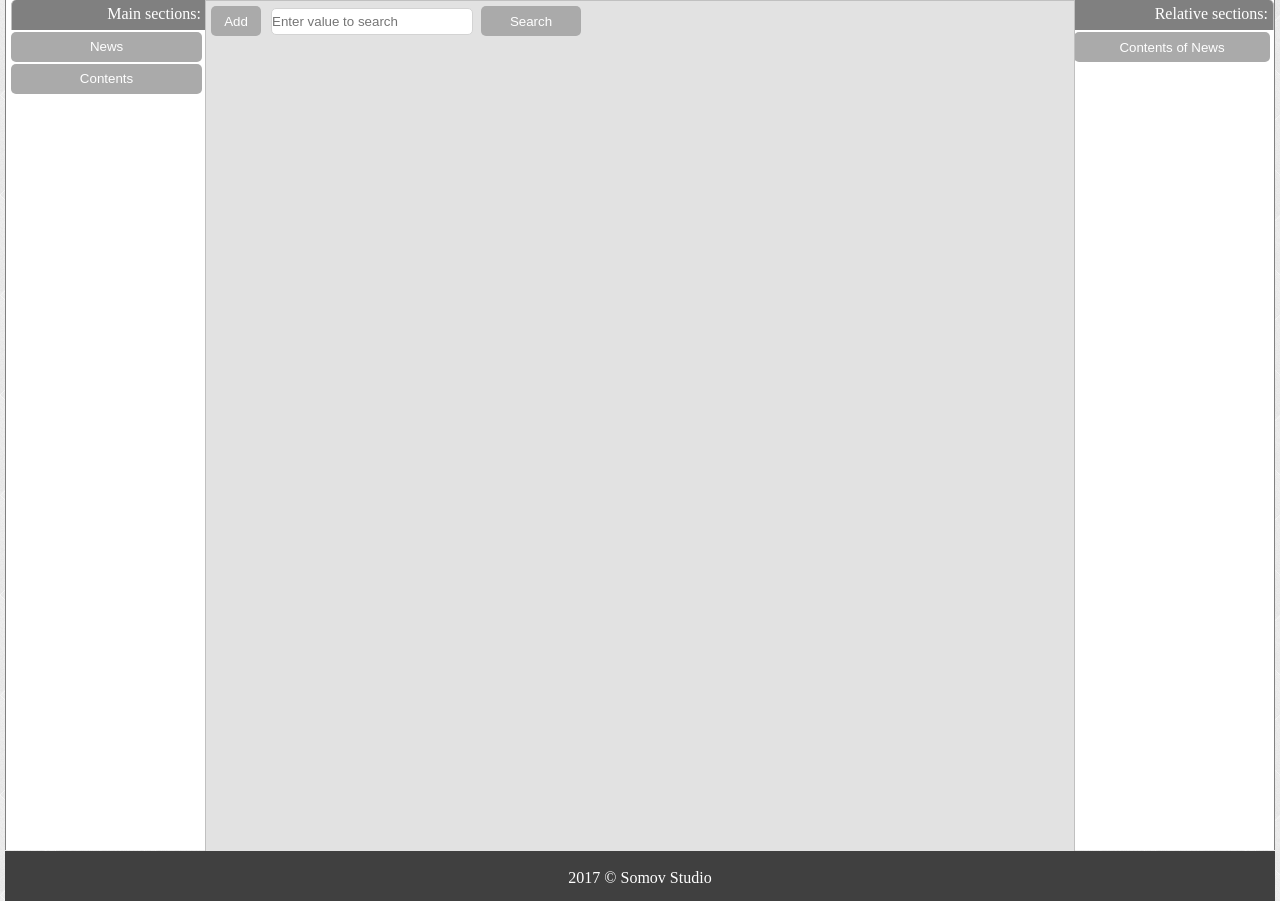
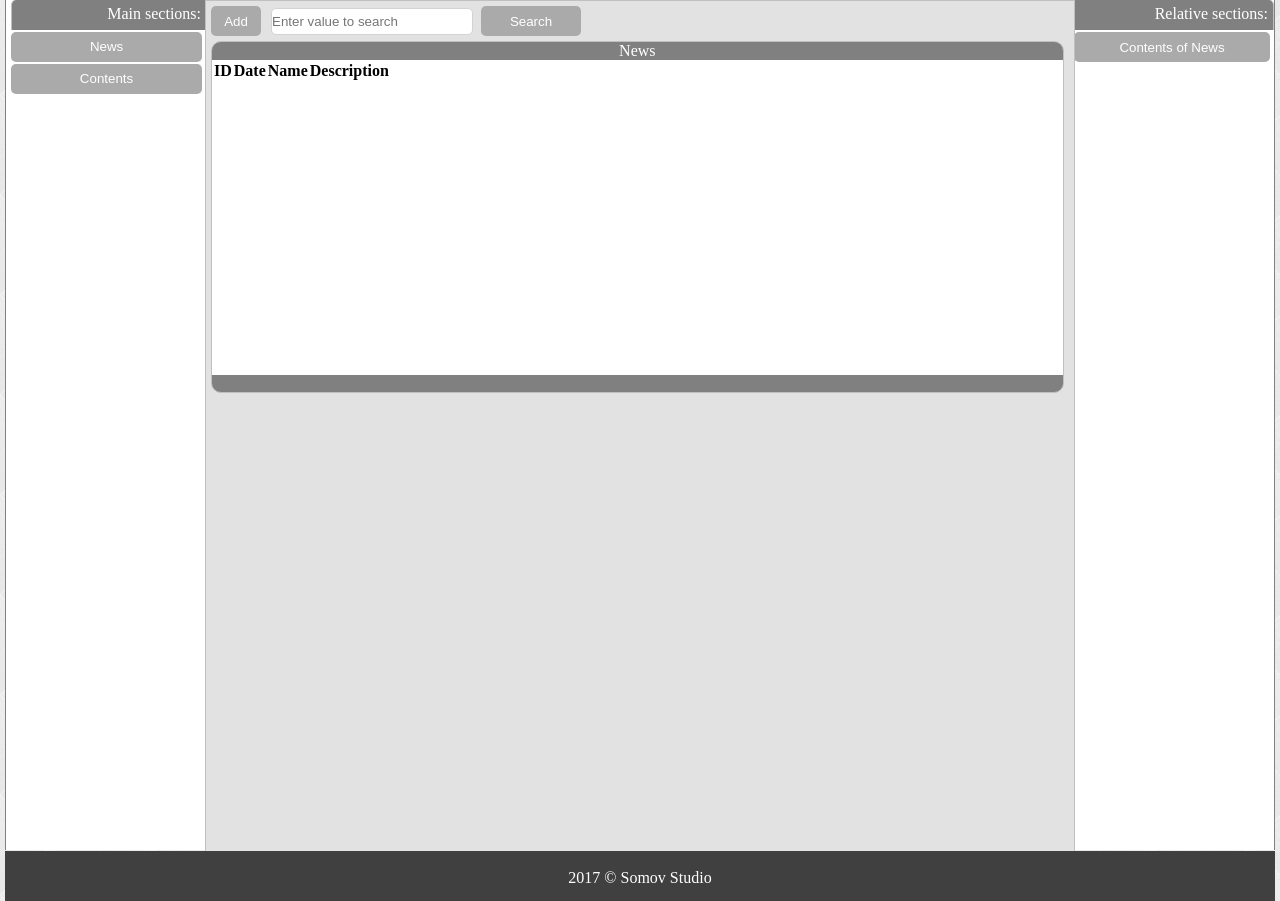
Before and after one commit to SomovStudio/Admin-Database, a PHP site: page /tables/news/select.php in a window 1280 px wide. Shown: the part 106-1007 px from the top of the page. Run offline with PHP 8.4, Linux system fonts and the light colour scheme; the visitor is signed in with stand-in values (Sample User, id 1); lists and menus that the app fills with data are empty; some libraries are stand-ins or nearby versions.

Commit message:
Создан класс Table

```diff
--- a/data/config.php
+++ b/data/config.php
@@ -3,12 +3,11 @@
 {
 	/* SERVER AND DATABASE */
 	public static $Server = "localhost";
-		public static $DatabaseMain = "main_database";
-		public static $DatabaseUser = 'user_database';
+	public static $DatabaseMain = "demoDB";
+	public static $DatabaseUser = 'demoDB';
 	public static $TableUsers = 'users';
 
 	/* ROOT USER */
 	public static $RootUserName = 'root';
 	public static $RootUserPass = '';
 }
-?>
--- a/data/const.php
+++ b/data/const.php
@@ -1,7 +1,6 @@
 <?php
-	class Constants
-	{
-		const PROJECT_NAME = 'ADMIN DATABASE';
-		const AUTHOR = '2017 © Somov Studio';
-	}
-?>
+class Constants
+{
+	const PROJECT_NAME = 'ADMIN DATABASE';
+	const AUTHOR = '2017 © Somov Studio';
+}
--- a/pages/main.php
+++ b/pages/main.php
@@ -35,13 +35,13 @@ require_once "../data/const.php";
 		$sidebarRight = new Sidebar(Sidebar::SIDE_RIGHT);
 		$sidebarRight->addTitle("Relative sections:");
 		$sidebarRight->addButton("News", "../tables/news/select.php");
-		$sidebarRight->addButton("Contents", "../tables/content/select.php");
+		$sidebarRight->addButton("Articles", "../tables/articles/select.php");
 		$sidebarRight->render();
 		?>
 
 		<!-- CONTENT -->
 		<div id="content">
-			<h1>Main</h1>
+			<h1>Welcome to administration database.</h1>
 		</div>
 
 		<!-- FOOTER -->
--- a/style/view.css
+++ b/style/view.css
@@ -103,6 +103,23 @@
 	position:absolute;
 }
 
+#table{
+	position:absolute;
+	background-color:#808080;
+	border: 1px solid #C0C0C0;
+	border-radius:10px;
+	width:98%;
+	color: #FFFFFF;
+	text-align: center;
+}
+
+#table_content{
+	background-color:#FFFFFF;
+	width:100%;
+	height:90%;
+	overflow-x: scroll;
+	color: #000000;
+}
 
 /*
  * == CLASSES =======================================
--- a/tables/news/select.php
+++ b/tables/news/select.php
@@ -56,6 +56,18 @@ require_once '../../data/const.php';
 			$searchPanel->render();
 			?>
 
+			<!-- TABLE -->
+			<?php
+			require_once '../../view/table.php';
+			$table = new Table('News', 350, 5, 40);
+			$table->addColunm('ID', 50);
+			$table->addColunm('Date', 100);
+			$table->addColunm('Name', 150);
+			$table->addColunm('Description', 400);
+			$table->setData();
+			$table->render();
+			?>
+
 		</div>
 
 		<!-- FOOTER -->
--- a/view/button.php
+++ b/view/button.php
@@ -17,4 +17,3 @@ class Button
         echo $this->content;
     }
 }
-?>
--- a/view/search.php
+++ b/view/search.php
@@ -18,4 +18,3 @@ class Search
         echo $this->content;
     }
 }
-?>
--- a/view/sidebar.php
+++ b/view/sidebar.php
@@ -42,4 +42,3 @@ class Sidebar
         echo $this->content;
     }
 }
-?>
--- a/view/table.php
+++ b/view/table.php
@@ -2,9 +2,37 @@
 class Table
 {
     private $content = '';
-    function __construct()
+    private $columns;
+
+    function __construct($title, $height, $x, $y)
     {
+        $this->content = "<div id='table' style='height:".$height."px; left:".$x."px; top:".$y."px'>".$title."<dr>";
+        $this->content .= "<div id='table_content'>";
+        $this->content .= "<table>";
+        $this->content .= "<thead>";
+        $this->content .= "<tr>";
+    }
 
+    public function addColunm($name, $size)
+    {
+        $this->columns[$name] = array('name'=>$name, 'size'=>$size);
+        $this->content .= "<th style=''>".$name."</th>";
+    }
+
+    public function setData()
+    {
+        $this->content .= "</tr>";
+        $this->content .= "</thead>";
+        $this->content .= "<tbody>";
+
+        $this->content .= "</tbody>";
+        $this->content .= "</table>";
+    }
+
+    public function render()
+    {
+        $this->content .= "</div>";
+        $this->content .= "</div>";
+        echo $this->content;
     }
 }
-?>
```
Lines whose indentation alone changed are shown as unchanged.
